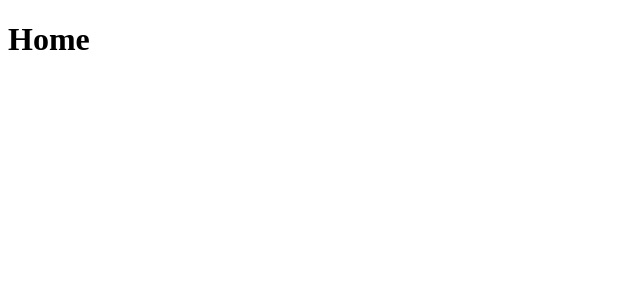
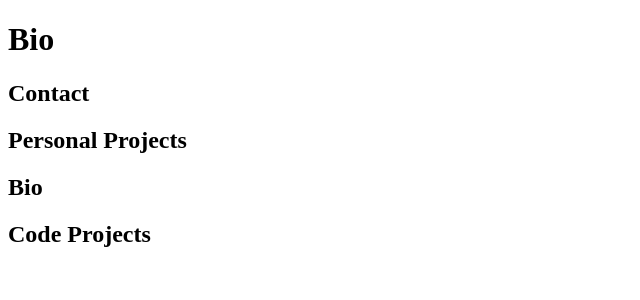
Before and after one commit to NoahDeltoroSmyth/devSite, a React app: page / in a window 1280 px wide. Shown: the top 300 px of the page, without its empty margins (0-640 px from the left). Built offline with nearby package versions, Linux system fonts and the light colour scheme.

Commit message:
basic routes layed out on home page

```diff
--- a/src/views/Home/Home.jsx
+++ b/src/views/Home/Home.jsx
@@ -1,7 +1,17 @@
 import React from 'react';
 
 const Home = () => {
-  return <h1>Home</h1>;
+  return (
+    <>
+      <h1>Bio</h1>
+      <div>
+        <h2>Contact</h2>
+        <h2>Personal Projects</h2>
+        <h2>Bio</h2>
+        <h2>Code Projects</h2>
+      </div>
+    </>
+  );
 };
 
 export default Home;
```
